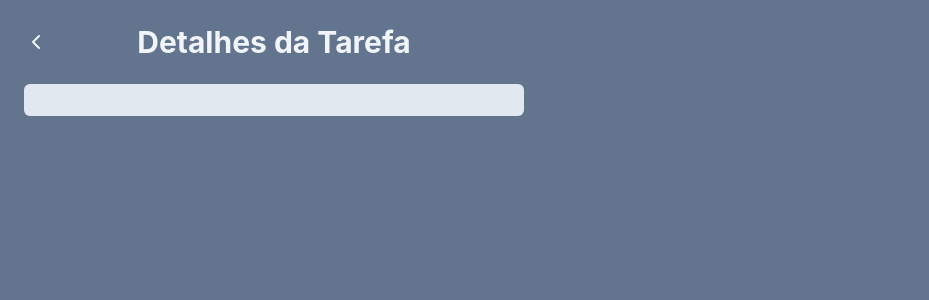
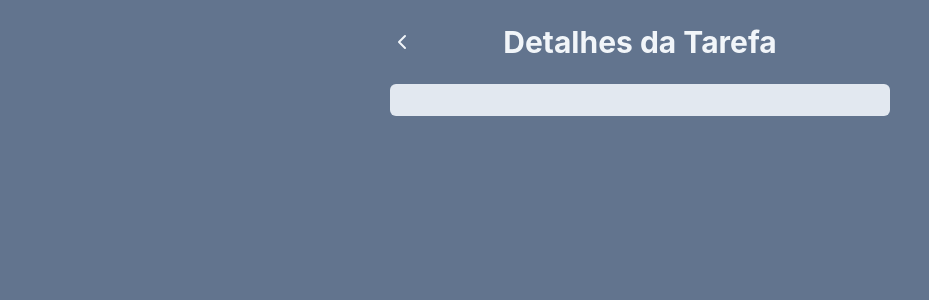
Before and after one commit to lzzsm/task-manager-react, a React (Vite) app: page /task in a window 1280 px wide. Shown: the top 300 px of the page, without its empty margins (0-929 px from the left). Built offline with nearby package versions, Linux system fonts and the light colour scheme.

Commit message:
correção da tela de tarefa

```diff
--- a/src/pages/TaskPage.jsx
+++ b/src/pages/TaskPage.jsx
@@ -11,7 +11,7 @@ function TaskPage() {
 
   return (
     <div className="h-screen w-screen bg-slate-500 p-6">
-      <div className="w-125 space-y-4">
+      <div className="w-125 mx-auto space-y-4">
         <div className="flex justify-center relative mb-6">
           <button
             onClick={() => navigate(-1)}
```
